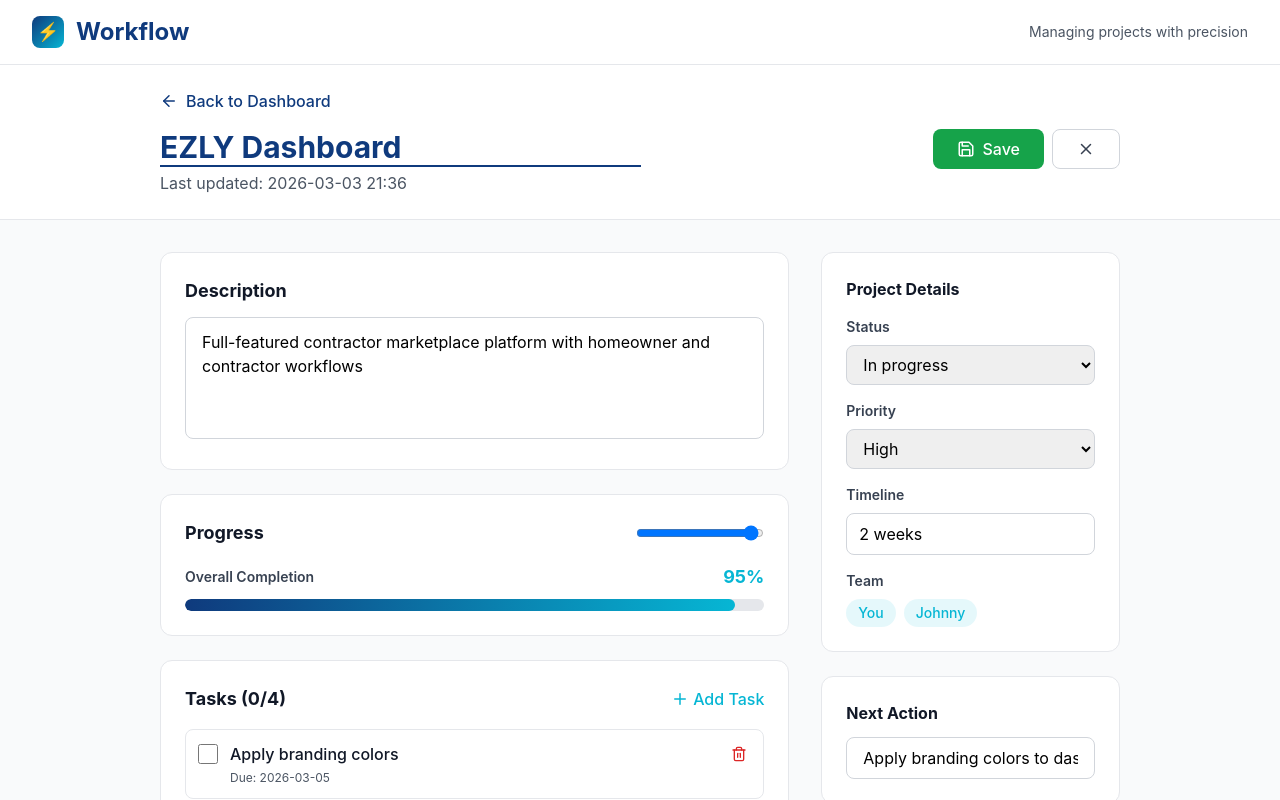
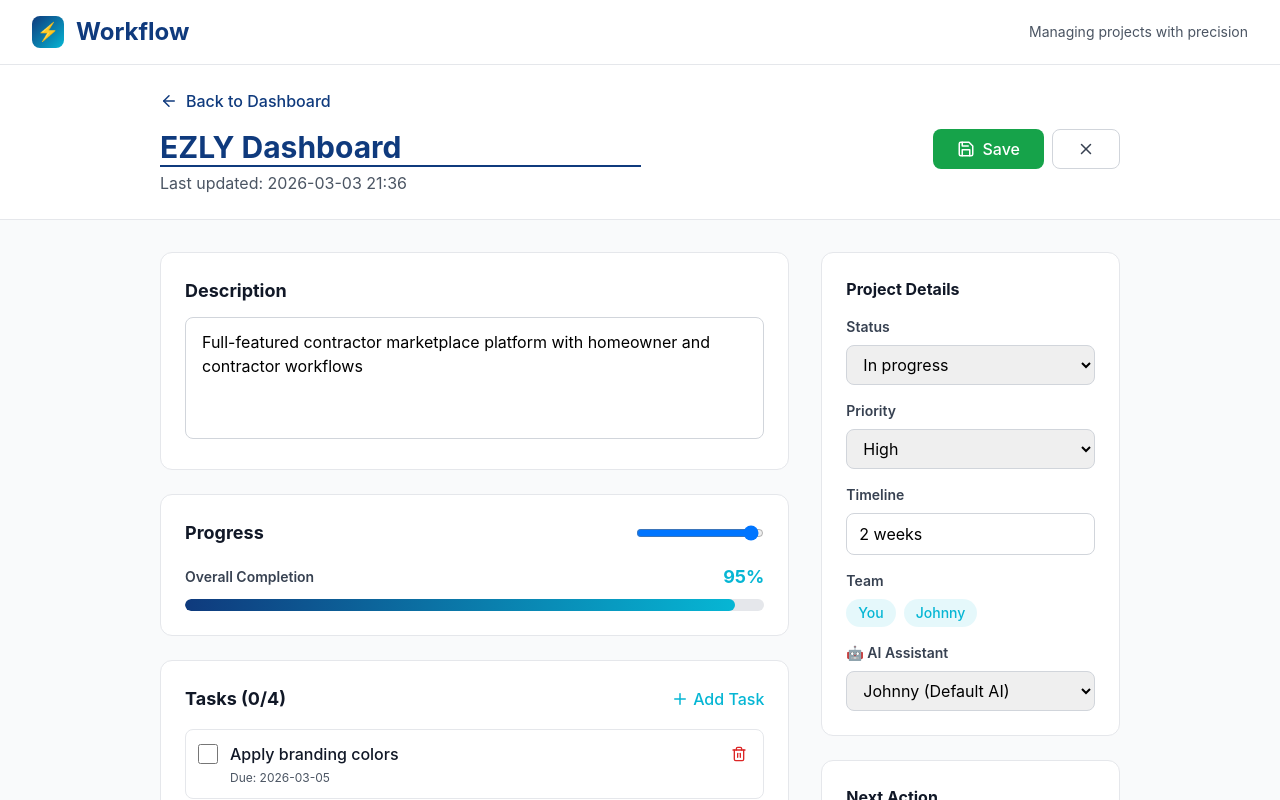
Before and after one commit to bpnelsen/project-workflow-dashboard, a Next.js app: page /projects/1 in a window 1280 px wide. Both pictures are taken after a click on the button "Edit". Shown: the top 800 px of the page. Built offline with nearby package versions, Linux system fonts and the light colour scheme.

Commit message:
Add AI Assistant dropdown with Johnny as default

```diff
--- a/app/page.tsx
+++ b/app/page.tsx
@@ -22,6 +22,7 @@ interface Project {
   lastUpdated: string
   nextAction?: string
   priority: 'low' | 'medium' | 'high'
+  aiAssistant: string
 }
 
 export default function Dashboard() {
@@ -42,7 +43,8 @@ export default function Dashboard() {
       team: ['You', 'Johnny'],
       lastUpdated: '2026-03-03 21:36',
       nextAction: 'Apply branding colors to dashboard',
-      priority: 'high'
+      priority: 'high',
+      aiAssistant: 'Johnny'
     },
     {
       id: '2',
@@ -58,7 +60,8 @@ export default function Dashboard() {
       team: ['You', 'Johnny'],
       lastUpdated: '2026-02-28 14:22',
       nextAction: 'Deploy to local machine with microphone',
-      priority: 'medium'
+      priority: 'medium',
+      aiAssistant: 'Johnny'
     },
     {
       id: '3',
@@ -76,7 +79,8 @@ export default function Dashboard() {
       team: ['You', 'Johnny'],
       lastUpdated: '2026-03-03 10:19',
       nextAction: 'Get API keys for ElevenLabs & OpenAI',
-      priority: 'medium'
+      priority: 'medium',
+      aiAssistant: 'Johnny'
     },
     {
       id: '4',
@@ -93,7 +97,8 @@ export default function Dashboard() {
       team: ['Johnny'],
       lastUpdated: '2026-02-28 09:47',
       nextAction: 'Activate cron job: Mon/Wed/Fri 9 AM',
-      priority: 'high'
+      priority: 'high',
+      aiAssistant: 'Johnny'
     },
     {
       id: '5',
@@ -110,7 +115,8 @@ export default function Dashboard() {
       team: ['You'],
       lastUpdated: '2026-02-28 15:33',
       nextAction: 'Sign up for Buffer Pro and connect profiles',
-      priority: 'low'
+      priority: 'low',
+      aiAssistant: 'Johnny'
     },
     {
       id: '6',
@@ -128,7 +134,8 @@ export default function Dashboard() {
       team: ['Johnny', 'You'],
       lastUpdated: '2026-03-03 21:37',
       nextAction: 'Build project detail view with full CRUD',
-      priority: 'high'
+      priority: 'high',
+      aiAssistant: 'Johnny'
     }
   ])
 
@@ -163,7 +170,8 @@ export default function Dashboard() {
         tasks: [],
         team: ['You', 'Johnny'],
         lastUpdated: new Date().toLocaleString(),
-        priority: 'medium'
+        priority: 'medium',
+        aiAssistant: 'Johnny'
       }
       setProjects([...projects, newProject])
       setNewProjectName('')
@@ -352,16 +360,23 @@ export default function Dashboard() {
                 )}
 
                 {/* Footer */}
+                <div className="space-y-2">
                   <div className="flex items-center justify-between text-xs text-gray-600">
                     <div className="flex items-center gap-1">
                       <Users size={14} />
                       <span>{project.team.join(', ')}</span>
+                    </div>
+                  </div>
+                  <div className="flex items-center justify-between">
+                    <div className="flex items-center gap-1 px-2 py-1 bg-white/50 rounded text-xs font-semibold text-gray-700">
+                      🤖 {project.aiAssistant}
                     </div>
                     <Link href={`/projects/${project.id}`}>
                       <button className="text-teal font-semibold hover:underline flex items-center gap-1">
                         View <ChevronRight size={14} />
                       </button>
                     </Link>
+                  </div>
                 </div>
               </div>
             )
--- a/app/projects/[id]/page.tsx
+++ b/app/projects/[id]/page.tsx
@@ -24,6 +24,7 @@ interface Project {
   priority: 'low' | 'medium' | 'high'
   timeline?: string
   notes?: string
+  aiAssistant: string
 }
 
 export default function ProjectDetailPage({ params }: { params: { id: string } }) {
@@ -45,10 +46,11 @@ export default function ProjectDetailPage({ params }: { params: { id: string } }
     nextAction: 'Apply branding colors to dashboard',
     priority: 'high',
     timeline: '2 weeks',
-    notes: 'Platform is feature-complete. Working on final polish and branding.'
+    notes: 'Platform is feature-complete. Working on final polish and branding.',
+    aiAssistant: 'Johnny'
   })
 
-  const [editData, setEditData] = useState(project)
+  const [editData, setEditData] = useState<Project>(project)
   const [newTaskTitle, setNewTaskTitle] = useState('')
   const [showAddTask, setShowAddTask] = useState(false)
 
@@ -367,6 +369,27 @@ export default function ProjectDetailPage({ params }: { params: { id: string } }
                     ))}
                   </div>
                 </div>
+
+                <div>
+                  <label className="text-sm font-semibold text-gray-700 block mb-2">🤖 AI Assistant</label>
+                  {isEditing ? (
+                    <select
+                      value={editData.aiAssistant}
+                      onChange={(e) => setEditData({ ...editData, aiAssistant: e.target.value })}
+                      className="w-full px-3 py-2 border border-gray-300 rounded-lg focus:ring-2 focus:ring-teal focus:border-transparent outline-none"
+                    >
+                      <option value="Johnny">Johnny (Default AI)</option>
+                      <option value="Claude">Claude</option>
+                      <option value="GPT-4">GPT-4</option>
+                      <option value="Llama">Llama</option>
+                      <option value="Other">Other</option>
+                    </select>
+                  ) : (
+                    <div className="px-3 py-2 bg-teal/10 text-teal rounded-lg text-sm font-semibold">
+                      {project.aiAssistant}
+                    </div>
+                  )}
+                </div>
               </div>
             </div>
 
```
Lines whose indentation alone changed are shown as unchanged.
